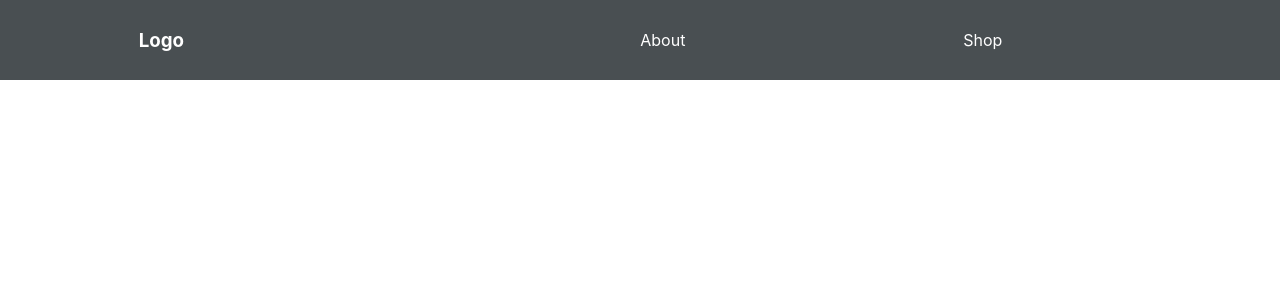
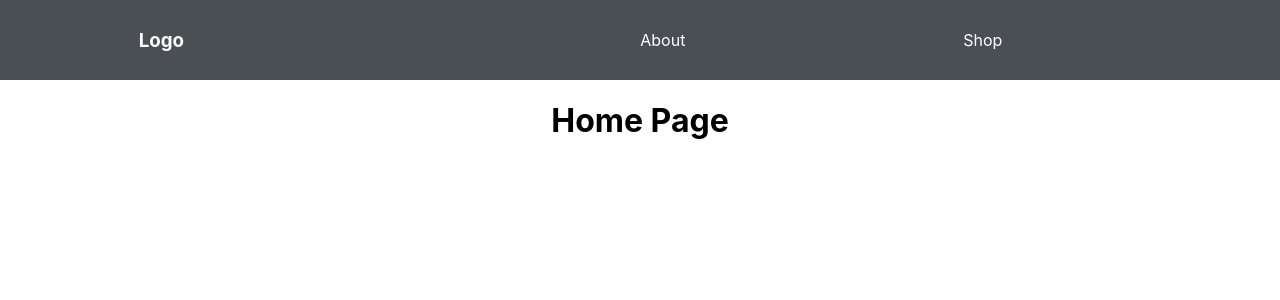
Before and after one commit to Martin2251/routing, a React (Create React App) app: page / in a window 1280 px wide. Shown: the top 300 px of the page. Built offline with nearby package versions, Linux system fonts and the light colour scheme.

Commit message:
added switch

```diff
--- a/src/App.js
+++ b/src/App.js
@@ -10,11 +10,20 @@
     <Router>
       <div className="App">
         <Nav />
-        <Route path="/about" component={About} />
-        <Route path="/shop" component={Shop} />
+        <Switch>
+          <Route path="/" exact component={Home} />
+          <Route path="/about" component={About} />
+          <Route path="/shop" component={Shop} />
+        </Switch>
       </div>
     </Router>
   );
 }
 
+const Home = () => (
+  <div>
+    <h1>Home Page</h1>
+  </div>
+);
+
 export default App;
```
